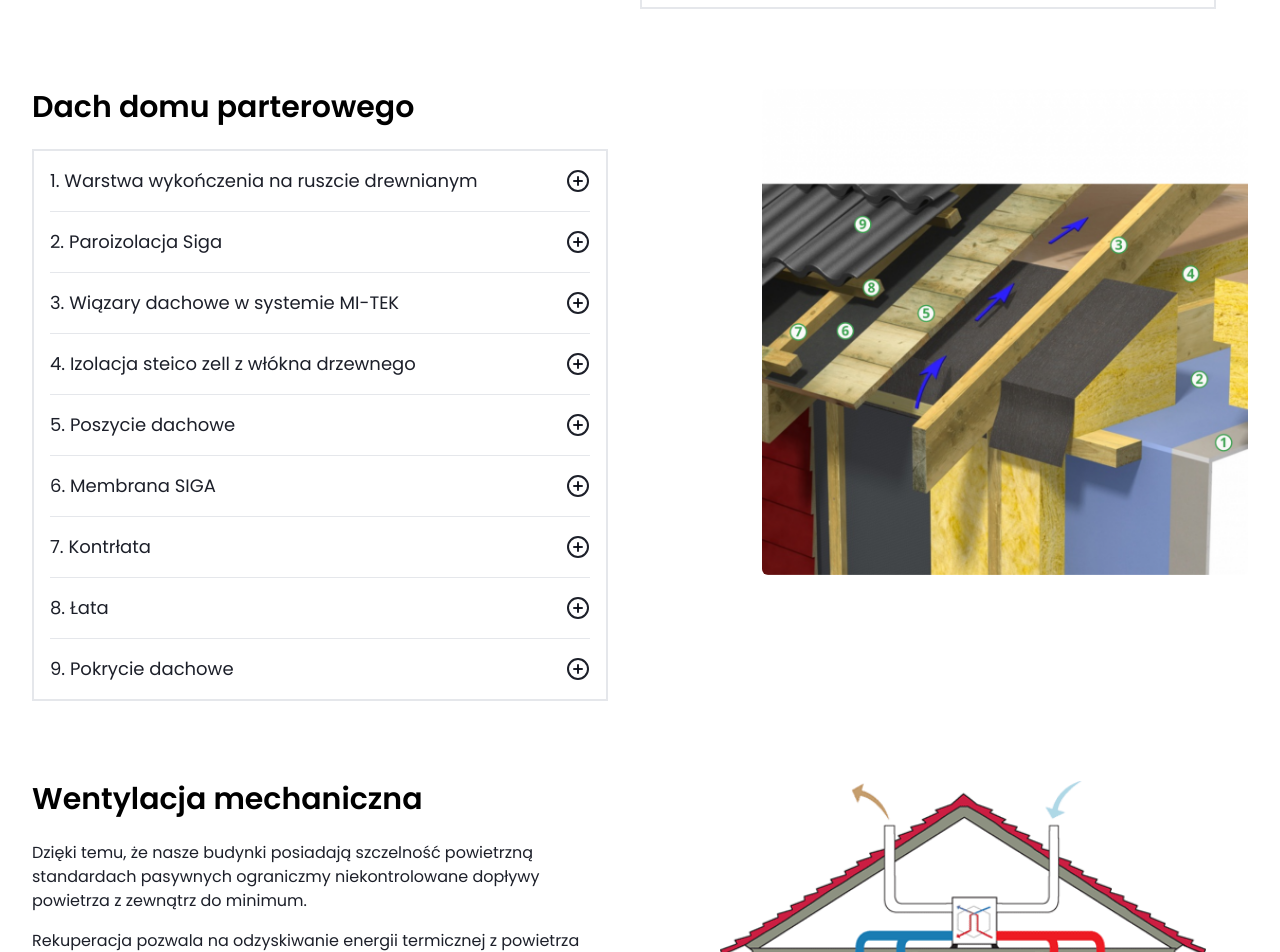
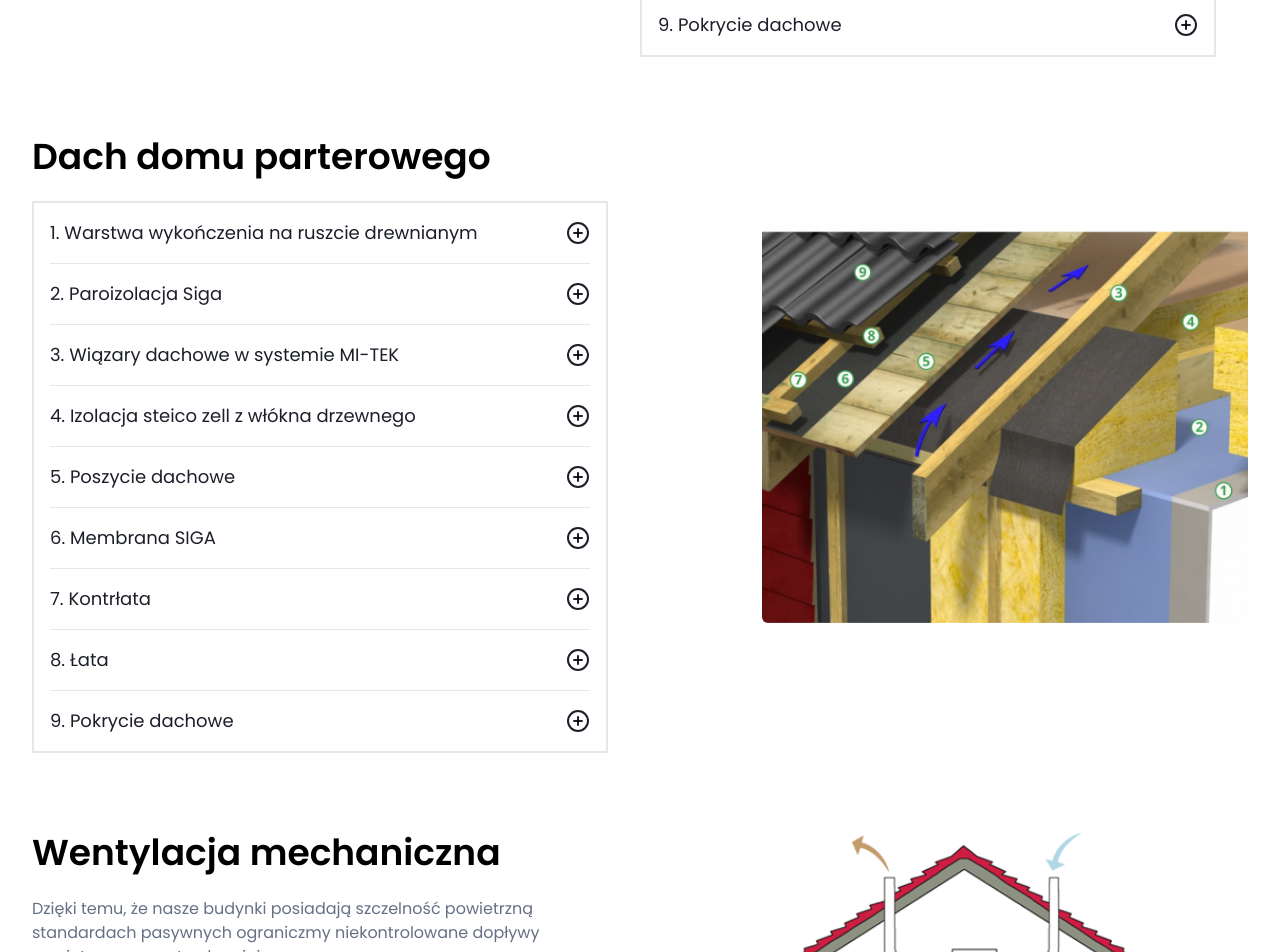
Before and after one commit to MikiLewy/Trehaus, a Next.js app: page /technologia in a window 1280 px wide. Shown: the part 1680-2632 px from the top of the page. Built offline with nearby package versions, Linux system fonts and the light colour scheme.

Commit message:
feat: added typography component to technology page

```diff
--- a/features/technology/components/atoms/details-item.tsx
+++ b/features/technology/components/atoms/details-item.tsx
@@ -1,5 +1,6 @@
 import { PlusCircle } from 'lucide-react';
 
+import Typography from '@/components/atoms/typography/typography';
 import { convertIndexToNumber } from '@/utils/convert-index-to-number';
 
 interface Props {
@@ -19,9 +20,9 @@ const DetailsItem = ({ title, description, index, isLastItem }: Props) => {
           </div>
           <PlusCircle className="min-w-max" size={24} />
         </summary>
-        <p className="text-sm lg:text-base mt-2 text-gray-950/90">
+        <Typography variant="p2" className="mt-2 text-secondary">
           {description}
-        </p>
+        </Typography>
       </details>
       {isLastItem ? <div className="w-full bg-gray-200 h-px mt-4" /> : null}
     </div>
--- a/features/technology/components/molecules/construction-detail-section-item.tsx
+++ b/features/technology/components/molecules/construction-detail-section-item.tsx
@@ -1,5 +1,6 @@
 import Image from 'next/image';
 
+import Typography from '@/components/atoms/typography/typography';
 import { Image as ImageInterface } from '@/types/interfaces/image';
 
 import DetailsItem from '../atoms/details-item';
@@ -24,7 +25,9 @@ const ConstructionDetailSectionItem = ({
   return (
     <section className="flex flex-col items-center sm:flex-row sm:justify-between lg:items-start gap-6 md:gap-10 lg:gap-20 ">
       <div className="flex flex-col gap-2 lg:gap-4 xl:gap-6 w-full sm:basis-1/2   ">
-        <h3 className="text-2xl xl:text-3xl font-semibold">{title}</h3>
+        <Typography variant="h3" className="font-semibold">
+          {title}
+        </Typography>
         <div className="border-2 border-gray-200  max-w-xl p-4 flex flex-col gap-4">
           {details?.map(({ key, title, description }, index) => (
             <DetailsItem
--- a/features/technology/components/organisms/mechanical-ventilation.tsx
+++ b/features/technology/components/organisms/mechanical-ventilation.tsx
@@ -1,4 +1,6 @@
 import Image from 'next/image';
+
+import Typography from '@/components/atoms/typography/typography';
 
 import { mechanicalVentilationDescription } from '../../constants/mechanical-ventilation-description';
 
@@ -6,14 +8,14 @@ const MechanicalVentilation = () => {
   return (
     <section className="flex flex-col items-center sm:flex-row lg:items-start gap-6 lg:gap-20">
       <div className="flex flex-col gap-2 lg:gap-4 xl:gap-6 sm:basis-1/2 ">
-        <h3 className="text-2xl  xl:text-3xl font-semibold">
+        <Typography variant="h3" className="font-semibold">
           Wentylacja mechaniczna
-        </h3>
+        </Typography>
         <div className="max-w-xl  flex flex-col gap-4">
           {mechanicalVentilationDescription?.map(({ key, content }) => (
-            <p key={key} className="text-sm lg:text-base text-gray-950/90">
+            <Typography variant="p2" key={key} className="text-secondary">
               {content}
-            </p>
+            </Typography>
           ))}
         </div>
       </div>
```
